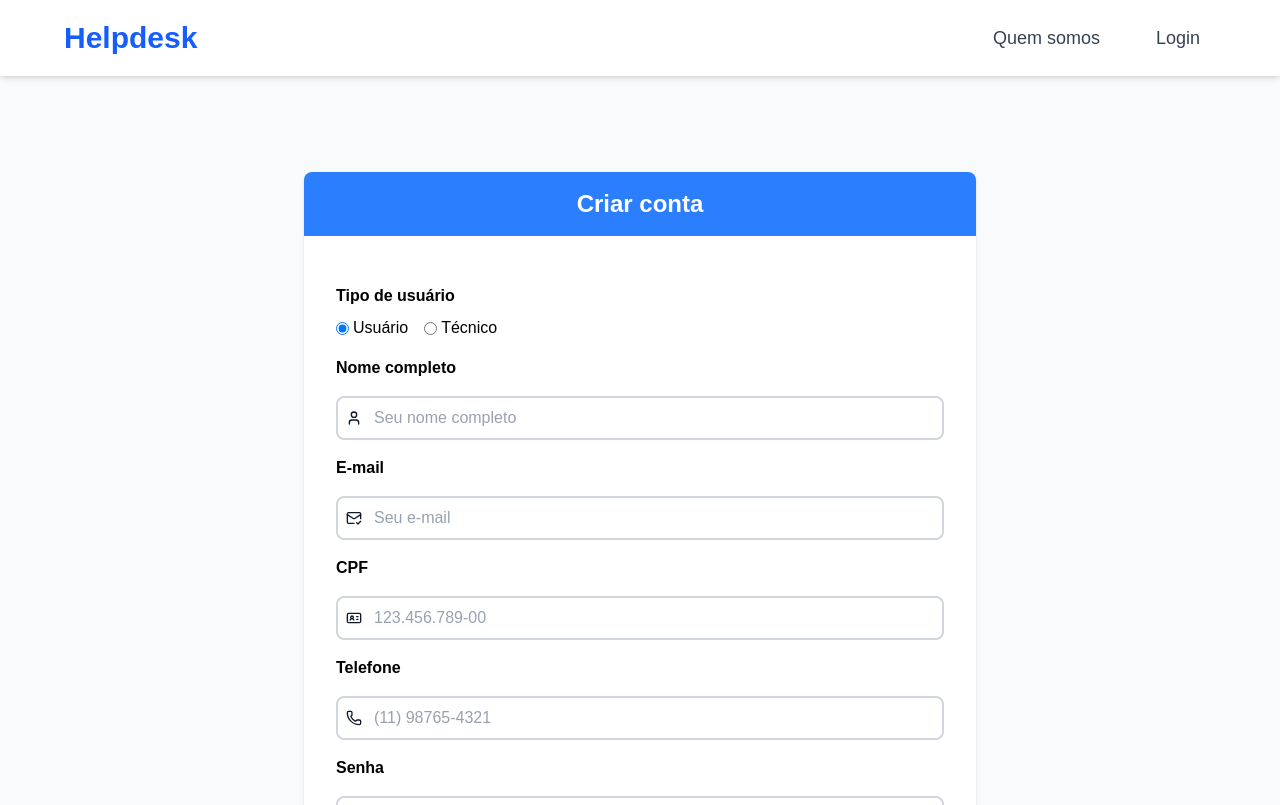
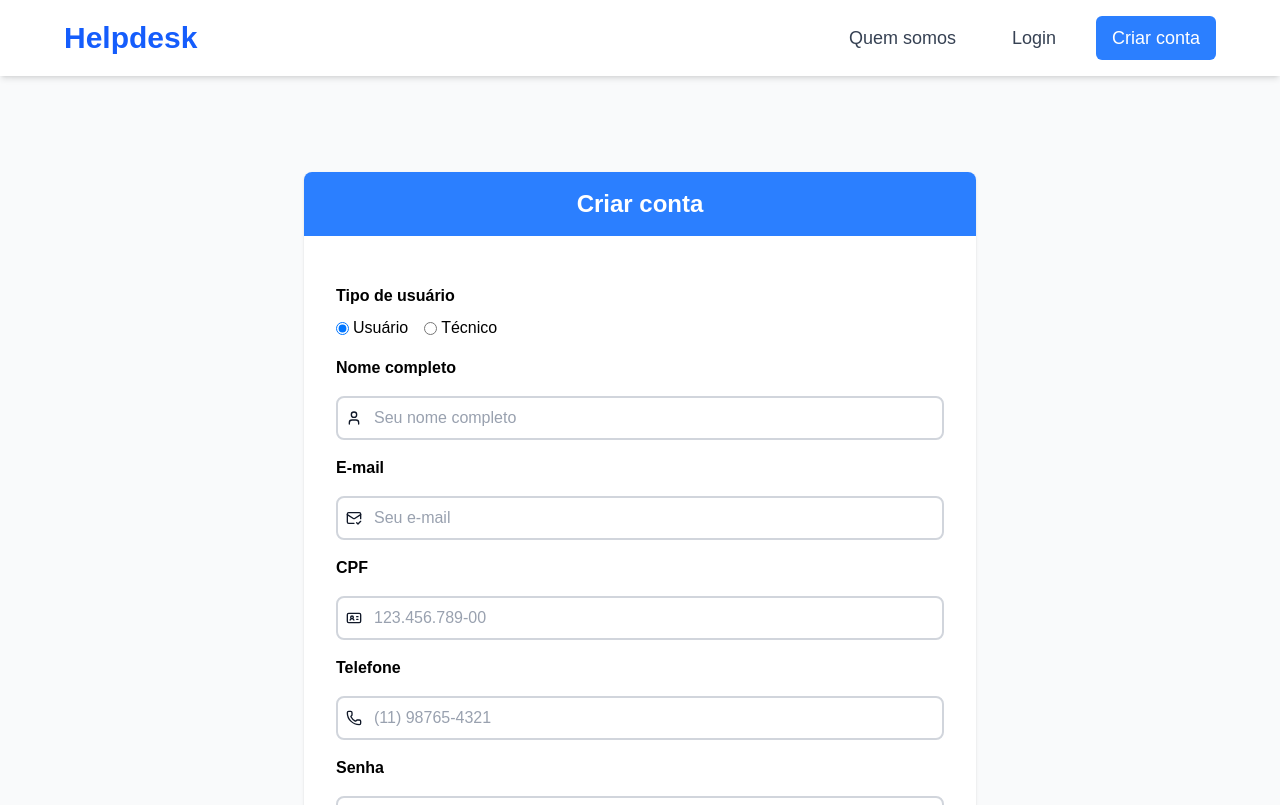
Before and after one commit to TavinV/helpdesk, a React (Vite) app in the folder client/: page /register in a window 1280 px wide. Shown: the top 805 px of the page. Built offline with nearby package versions, Linux system fonts and the light colour scheme.

Commit message:
feat: add registration link to Header component for unauthenticated users

```diff
--- a/client/src/components/layout/Header.jsx
+++ b/client/src/components/layout/Header.jsx
@@ -55,7 +55,12 @@ const Header = () => {
                             </>
                         )}
 
-                        {!user && <HeaderNavLink to="/login">Login</HeaderNavLink>}
+                        {!user && (
+                            <>
+                                <HeaderNavLink to="/login">Login</HeaderNavLink>
+                                <HeaderNavLink to="/register" className="bg-blue-500 text-white hover:bg-blue-400 hover:text-white">Criar conta</HeaderNavLink>
+                            </>
+                        )}
                     </nav>
 
                     {/* Perfil + Logout à direita */}
@@ -92,9 +97,14 @@ const Header = () => {
                         </HeaderNavLink>
 
                         {!user && (
-                            <HeaderNavLink to="/login" onClick={closeMenu}>
-                                Login
-                            </HeaderNavLink>
+                            <>
+                                <HeaderNavLink to="/login" onClick={closeMenu}>
+                                    Login
+                                </HeaderNavLink>
+                                <HeaderNavLink to="/register" className="text-blue-500" onClick={closeMenu}>
+                                    Criar conta
+                                </HeaderNavLink>
+                            </>
                         )}
 
                         {user && (
```
